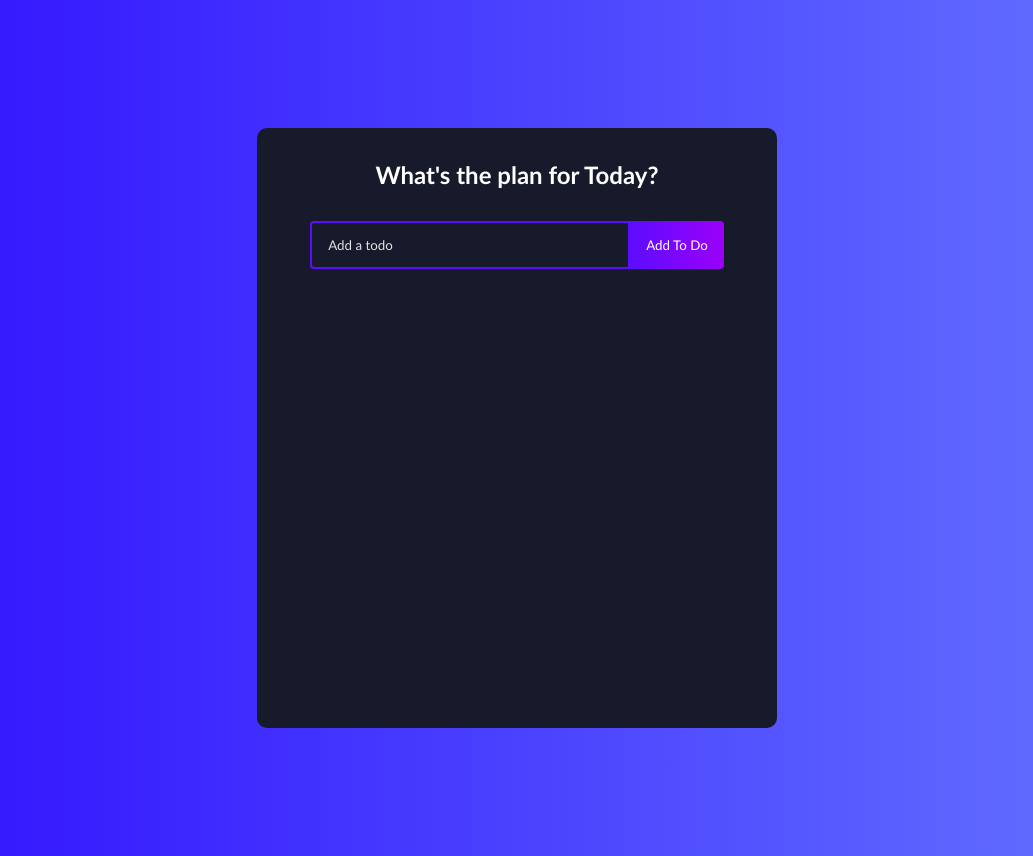
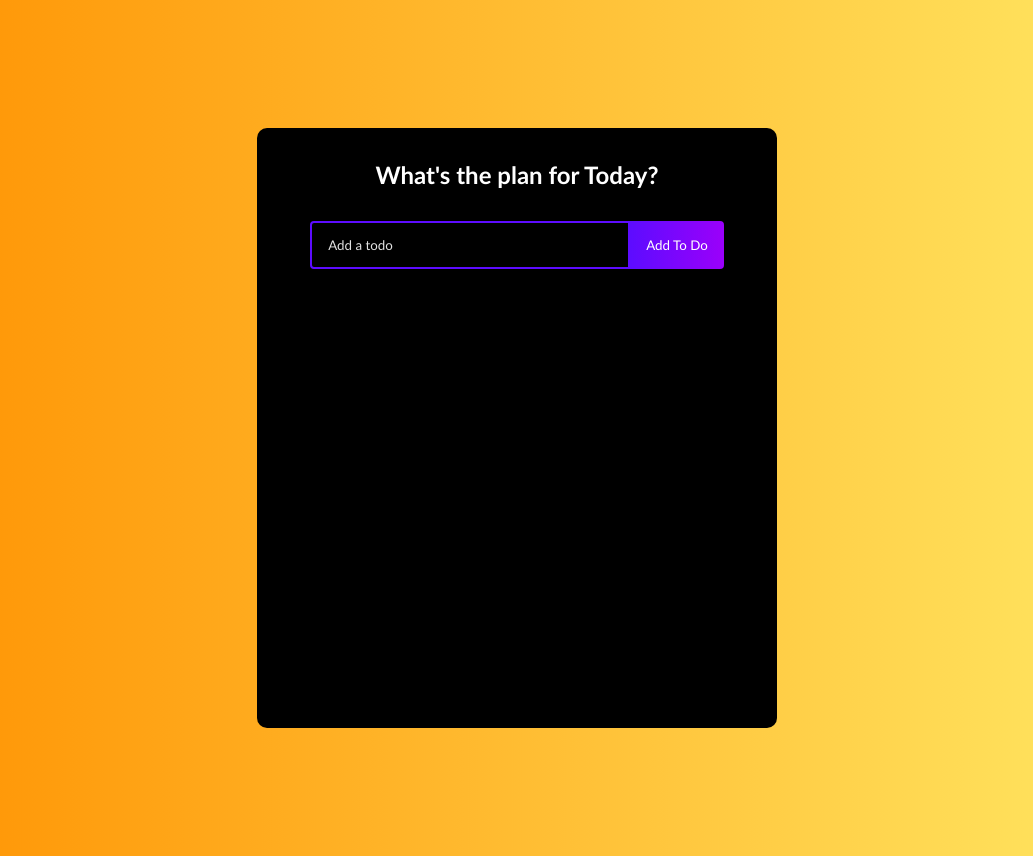
Before and after one commit to Jeremyljr/To-do-app-REACT, a React (Create React App) app: page / in a window 1280 px wide. Shown: the whole page, without its empty margins (123-1156 px from the left). Built offline with nearby package versions, Linux system fonts and the light colour scheme.

Commit message:
Some styling

```diff
--- a/src/App.css
+++ b/src/App.css
@@ -9,8 +9,8 @@
 body {
   background: linear-gradient(
     90deg,
-    rgba(48, 16, 255, 1) 0%,
-    rgba(100, 115, 255, 1) 100%
+    rgb(255, 145, 0) 0%,
+    rgb(255, 232, 100) 100%
   );
 }
 .todo-app {
@@ -19,7 +19,7 @@ body {
   justify-content: start;
   width: 520px;
   min-height: 600px;
-  background: #161a2b;
+  background: #000000;
   text-align: center;
   margin: 128px auto;
   border-radius: 10px;
```
